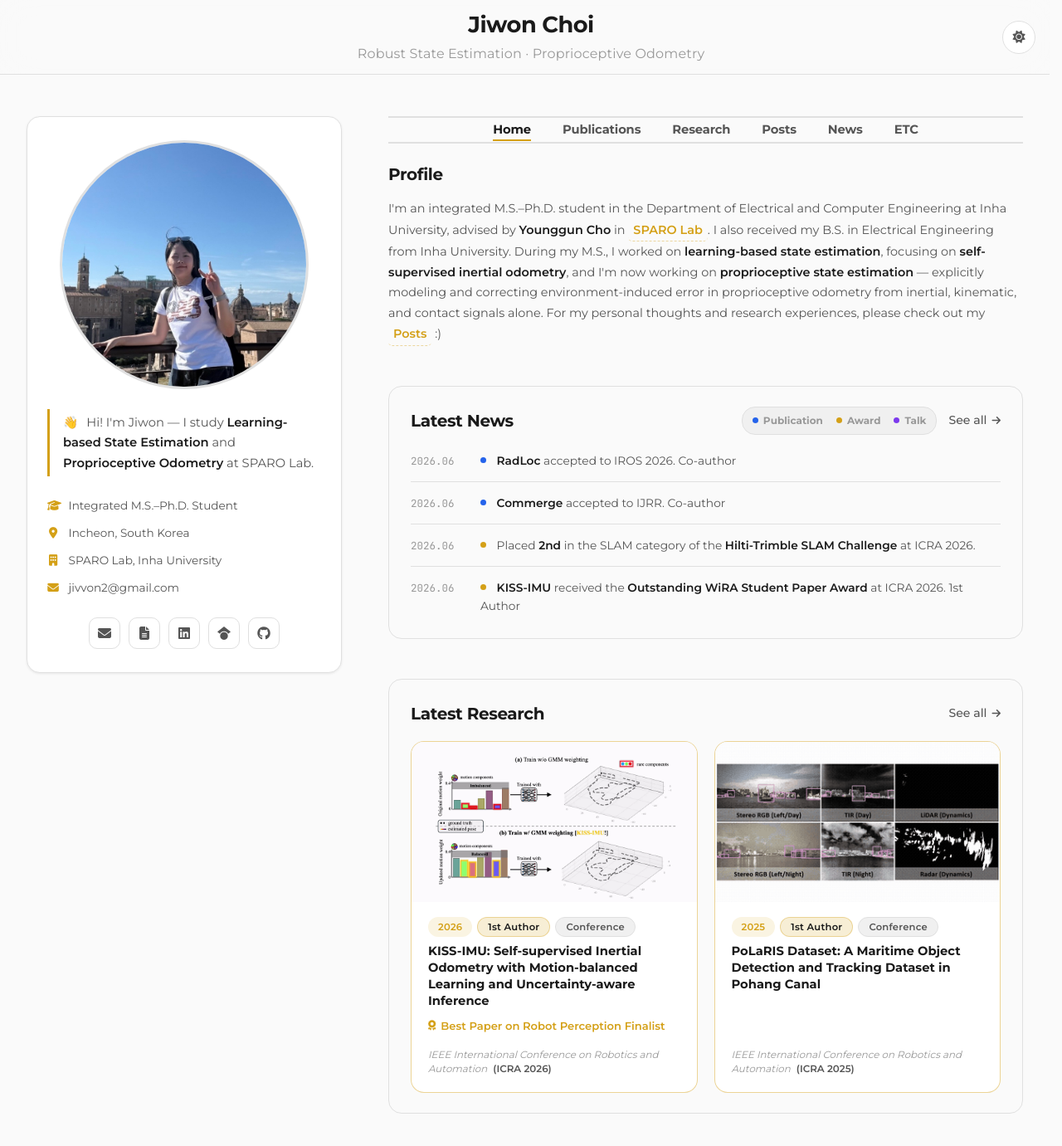
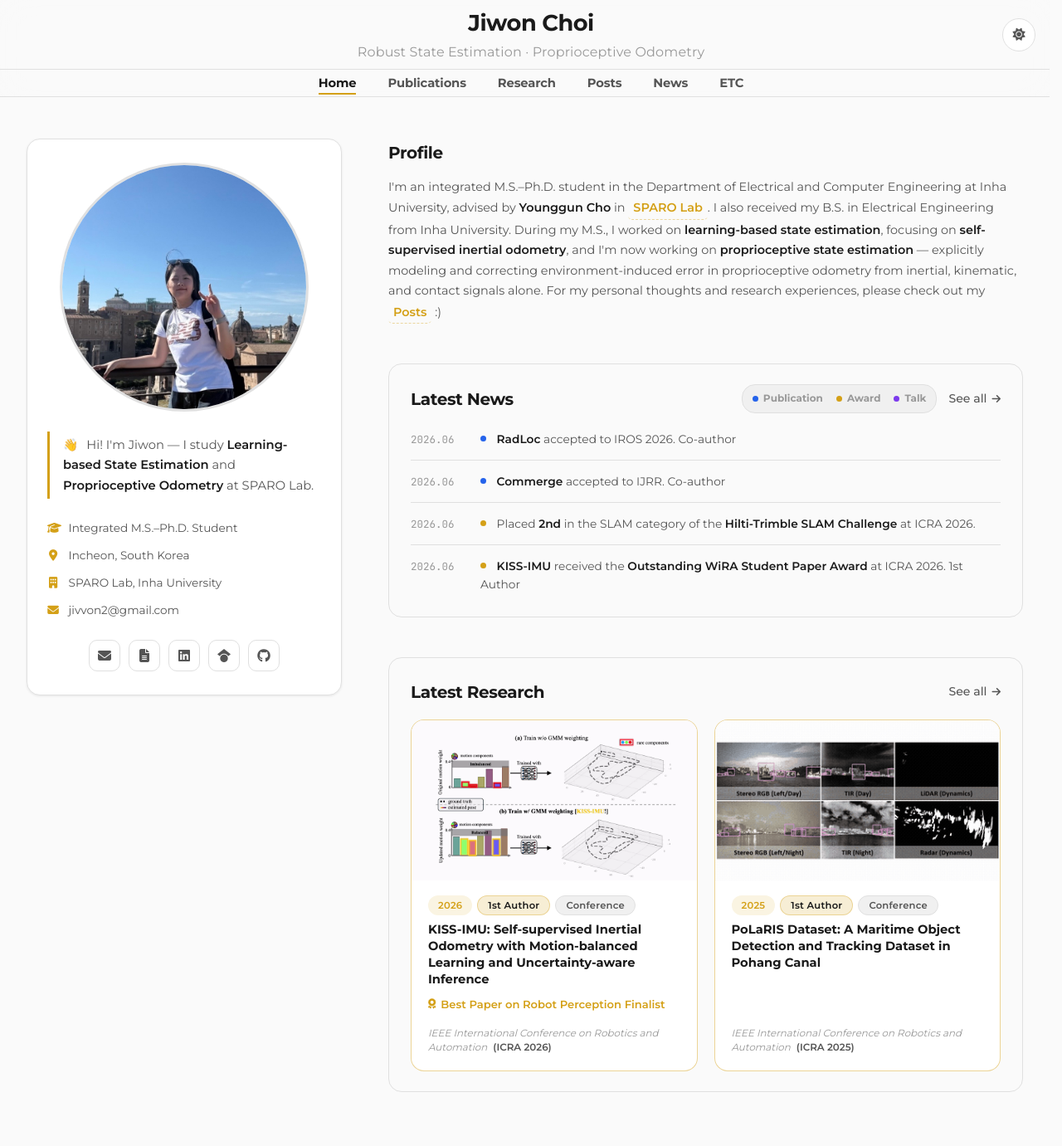
Before and after one commit to jivvon1/jivvon1.github.io, a Jekyll site: the page built from index.html, in a window 1280 px wide and 1400 px high. Shown: the top 1381 px of the window at 83% size. Built offline with Jekyll 4.4.1, drawn with Linux system fonts in a browser that asks for light colours.

Commit message:
update homepage

```diff
--- a/_includes/nav.html
+++ b/_includes/nav.html
@@ -9,4 +9,16 @@
       <i class="fas fa-moon theme-icon theme-icon--moon"></i>
     </button>
   </div>
+{% if page.url == '/' %}
+  <div class="tabs" role="tablist">
+    <div class="tabs-scroll">
+      <button class="tab is-active" data-tab="home" role="tab">Home</button>
+      <button class="tab" data-tab="publications" role="tab">Publications</button>
+      <button class="tab" data-tab="research" role="tab">Research</button>
+      <button class="tab" data-tab="posts" role="tab">Posts</button>
+      <button class="tab" data-tab="news" role="tab">News</button>
+      <button class="tab" data-tab="etc" role="tab">ETC</button>
+    </div>
+  </div>
+{% endif %}
 </nav>
--- a/_sass/base.scss
+++ b/_sass/base.scss
@@ -8,7 +8,7 @@
 
 html {
   scroll-behavior: smooth;
-  scroll-padding-top: 80px;
+  scroll-padding-top: calc(var(--nav-h) + 16px);
   scrollbar-gutter: stable;
 }
 
--- a/_sass/kinematics.scss
+++ b/_sass/kinematics.scss
@@ -17,7 +17,7 @@
 .post-meta { display:flex;gap:8px;flex-wrap:wrap;align-items:center; span{padding:4px 9px;border:1px solid var(--border);border-radius:99px;color:var(--text-muted);font:500 .65rem 'JetBrains Mono';text-transform:uppercase;} span.is-wip{color:#141414;background:var(--accent);border-color:var(--accent);font-weight:700;text-transform:none;} }
 .post-open { color:var(--accent);font-size:.82rem;font-weight:600; i{margin-left:7px;transition:transform .2s} }
 
-.kin-page { max-width:1344px;margin:0 auto;padding:150px 32px 100px; }
+.kin-page { max-width:1344px;margin:0 auto;padding:calc(var(--nav-h) + 60px) 32px 100px; }
 .kin-hero { max-width:900px;margin-bottom:54px; }
 .kin-back { display:inline-flex;align-items:center;gap:8px;margin-bottom:42px;color:var(--text-muted);font-size:.8rem;font-weight:600; }
 .kin-eyebrow { color:var(--accent);font:600 .72rem 'JetBrains Mono';letter-spacing:.16em;margin-bottom:18px; }
@@ -120,7 +120,7 @@
 .kin-caveats { display:grid;grid-template-columns:repeat(3,1fr);gap:1px;margin-top:80px;background:var(--border);border:1px solid var(--border);border-radius:14px;overflow:hidden; >div{padding:26px;background:var(--bg-primary)} span{color:var(--accent);font:600 .65rem 'JetBrains Mono'} h3{margin:10px 0 7px;font-size:1rem}p{color:var(--text-muted);font-size:.78rem;line-height:1.7} }
 .kin-credit { margin-top:20px;color:var(--text-muted);font-size:.66rem;text-align:right; a{margin-left:5px;font-weight:600} }
 
-@media(max-width:1000px){.kin-page{padding:120px 18px 70px}.kin-grid{grid-template-columns:1fr}.kin-sim-panel{border-right:0;border-bottom:1px solid var(--border)}.kin-leg-viz-section{border-left:0}.kin-explain-grid{grid-template-columns:1fr;gap:35px}.post-feature{grid-template-columns:1fr}.post-feature-visual{min-height:130px}}
+@media(max-width:1000px){.kin-page{padding:calc(var(--nav-h) + 30px) 18px 70px}.kin-grid{grid-template-columns:1fr}.kin-sim-panel{border-right:0;border-bottom:1px solid var(--border)}.kin-leg-viz-section{border-left:0}.kin-explain-grid{grid-template-columns:1fr;gap:35px}.post-feature{grid-template-columns:1fr}.post-feature-visual{min-height:130px}}
 @media(max-width:850px){.kin-imu-observer-grid{grid-template-columns:1fr}}
 @media(max-width:600px){.kin-hero h1{font-size:2.3rem}.kin-shortcuts{display:none!important}.kin-lab-bar{padding:0 14px}.kin-sim-panel,.kin-observer-panel{padding:13px}[data-world],.kin-world-3d{height:340px}.kin-view-tools span:last-child{display:none}.kin-controls{flex-wrap:wrap}.kin-controls label{height:44px;flex-basis:100%;order:-1}.kin-leg-viz-section{padding:18px 13px}.kin-leg-viz-grid{gap:5px;height:500px}.kin-leg-card:not(.is-featured) header{padding:0 5px}.kin-leg-card:not(.is-featured) header span{display:none}.kin-leg-card:not(.is-featured) footer{padding:4px 1px}.kin-leg-viz-header small{display:none}.kin-pipeline{grid-template-columns:1fr;gap:7px}.kin-stage--result{grid-column:auto}.kin-stage{padding:10px}.kin-fusion-workbench{grid-template-columns:1fr}.kin-weight-steps{grid-template-columns:1fr}.kin-weight-steps p{grid-column:auto}.kin-caveats{grid-template-columns:1fr}.kin-equation{gap:5px}.kin-equation span{padding:14px 4px}.post-feature-copy{padding:25px}}
 @media(max-width:600px){.kin-leg-viz-grid{height:720px;grid-template-rows:minmax(0,3fr) minmax(0,.75fr)}.kin-leg-card.is-featured{grid-template-columns:1fr;grid-template-rows:44px minmax(180px,1fr) auto auto}.kin-leg-card.is-featured svg{grid-column:1;grid-row:2;border-right:0;border-bottom:1px solid var(--border)}.kin-leg-card.is-featured .kin-leg-calculation{grid-column:1;grid-row:3}.kin-leg-card.is-featured footer{grid-row:4}.kin-leg-calculation{grid-template-columns:repeat(2,minmax(0,1fr))}}
--- a/_sass/preview.scss
+++ b/_sass/preview.scss
@@ -21,13 +21,13 @@
   position: relative;
   max-width: 1344px;
   margin: 0 auto;
-  padding: 14px 32px;
+  padding: 12px 32px 10px;
   display: flex;
   justify-content: center;
   align-items: center;
 
   @media (max-width: 768px) {
-    padding: 12px 20px;
+    padding: 10px 20px 8px;
   }
 }
 
@@ -127,16 +127,24 @@
   }
 
   &:hover .brand-title { color: var(--accent); }
+
+  // Keep clear of the theme toggle and keep the fixed bar short on phones.
+  @media (max-width: 768px) {
+    gap: 4px;
+    padding: 0 44px;
+    .brand-title { font-size: 1.3rem; }
+    .brand-sub { font-size: 0.72rem; }
+  }
 }
 
 // ── Page wrap (2-col body) ──
 .page-wrap {
   max-width: 1344px;
   margin: 0 auto;
-  padding: 140px 32px 80px;
+  padding: calc(var(--nav-h) + 50px) 32px 80px;
 
   @media (max-width: 1120px) {
-    padding: 120px 20px 60px;
+    padding: calc(var(--nav-h) + 30px) 20px 60px;
   }
 }
 
@@ -161,7 +169,7 @@
 // ── Left rail ──
 .profile-rail {
   position: sticky;
-  top: 92px;
+  top: calc(var(--nav-h) + 2px);
   padding: 28px 24px;
   background: var(--bg-card);
   border: 1px solid var(--border);
@@ -316,27 +324,23 @@
   min-width: 0;
 }
 
+// Lives inside the fixed top bar, directly under the brand block.
 .tabs {
-  position: sticky;
-  top: 89px;
-  z-index: 20;
-  margin: 0 0 20px;
-  padding: 3px 0;
-  background: var(--bg-primary);
+  position: relative;
+  margin: 0;
+  padding: 4px 0 2px;
 
-  // full-width top/bottom borders (on the non-scrolling bar, so they never clip)
-  // placed at the very top/bottom edges; symmetric padding keeps tabs centered
-  &::before,
-  &::after {
+  // hairline separating the brand block from the tab strip
+  // (the bar's own border-bottom closes it off underneath)
+  &::before {
     content: '';
     position: absolute;
+    top: 0;
     left: 0;
     right: 0;
-    height: 2px;
+    height: 1px;
     background: var(--border);
   }
-  &::before { top: 0; }
-  &::after  { bottom: 0; }
 }
 
 .tabs-scroll {
--- a/_sass/variables.scss
+++ b/_sass/variables.scss
@@ -9,6 +9,11 @@ $transition-normal: 0.3s cubic-bezier(0.4, 0, 0.2, 1);
 $transition-slow: 0.5s cubic-bezier(0.4, 0, 0.2, 1);
 
 // Theme colors via CSS custom properties
+// Live height of the fixed top bar. main.js keeps this in sync with the
+// element's real height (it changes when the brand subtitle wraps on mobile);
+// the value here is only the pre-JS fallback.
+:root { --nav-h: 90px; }
+
 :root {
   // Light mode (default)
   --bg-primary: #fafafa;
--- a/assets/js/main.js
+++ b/assets/js/main.js
@@ -24,3 +24,20 @@
     init();
   }
 })();
+
+// Keep --nav-h in sync with the fixed top bar's real height.
+// It is not constant: the brand subtitle wraps to two lines on narrow screens,
+// and everything anchored below the bar (sticky tab strip, sticky profile rail,
+// page top padding, scroll-padding) is positioned from this value.
+(function () {
+  var nav = document.querySelector('.topnav-v2');
+  if (!nav) return;
+  function sync() {
+    document.documentElement.style.setProperty(
+      '--nav-h', Math.round(nav.getBoundingClientRect().height) + 'px');
+  }
+  sync();
+  if (window.ResizeObserver) new ResizeObserver(sync).observe(nav);
+  else window.addEventListener('resize', sync);
+  if (document.fonts && document.fonts.ready) document.fonts.ready.then(sync);
+})();
--- a/index.html
+++ b/index.html
@@ -35,17 +35,6 @@ title: Jiwon Choi
 
   <!-- RIGHT: Tabbed content -->
   <main class="content-main">
-    <nav class="tabs" role="tablist">
-      <div class="tabs-scroll">
-        <button class="tab is-active" data-tab="home" role="tab">Home</button>
-        <button class="tab" data-tab="publications" role="tab">Publications</button>
-        <button class="tab" data-tab="research" role="tab">Research</button>
-        <button class="tab" data-tab="posts" role="tab">Posts</button>
-        <button class="tab" data-tab="news" role="tab">News</button>
-        <button class="tab" data-tab="etc" role="tab">ETC</button>
-      </div>
-    </nav>
-
     <!-- Home -->
     <section class="tab-panel is-active" data-panel="home">
       <div class="home-section">
```
Also changed, not shown: 4 other files.
